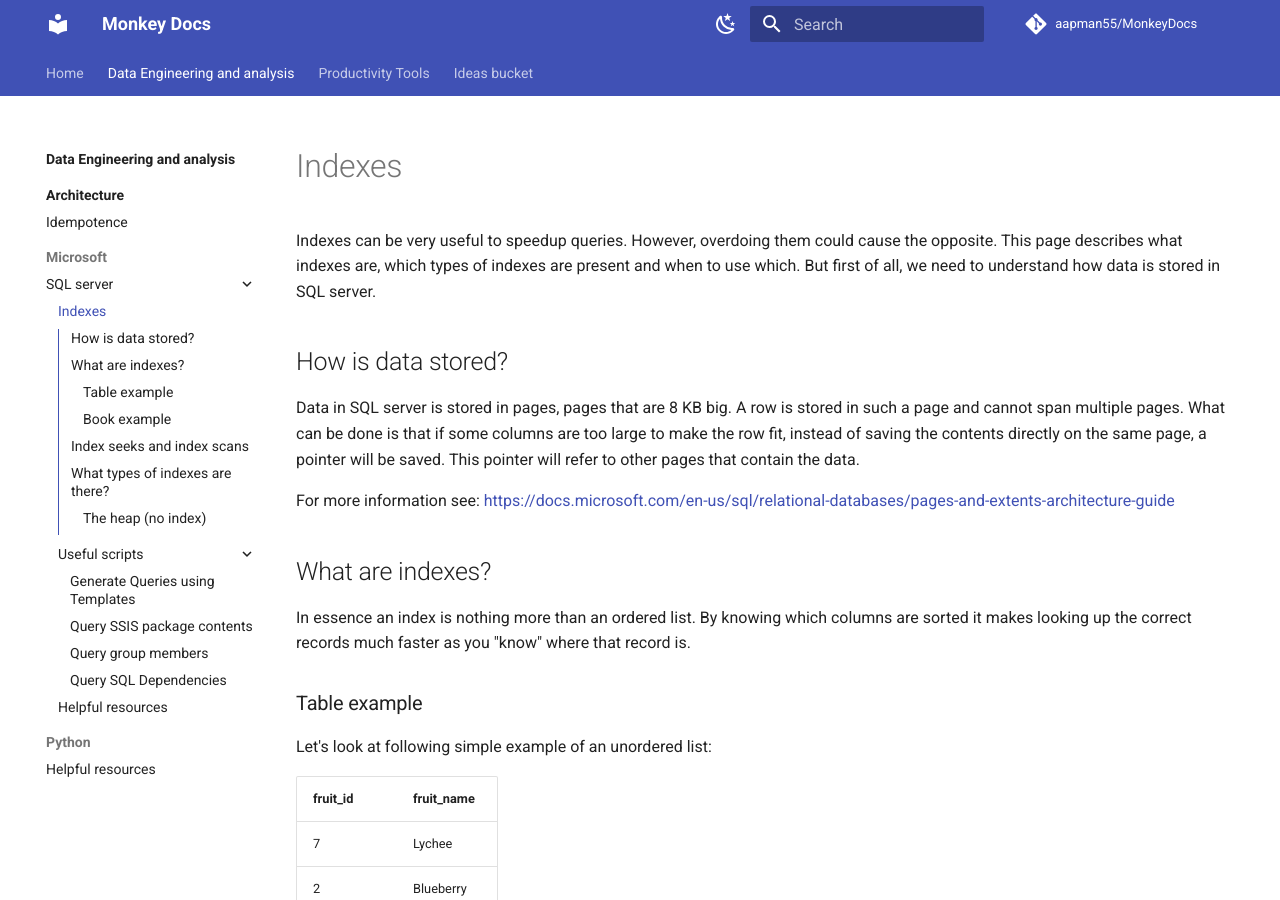
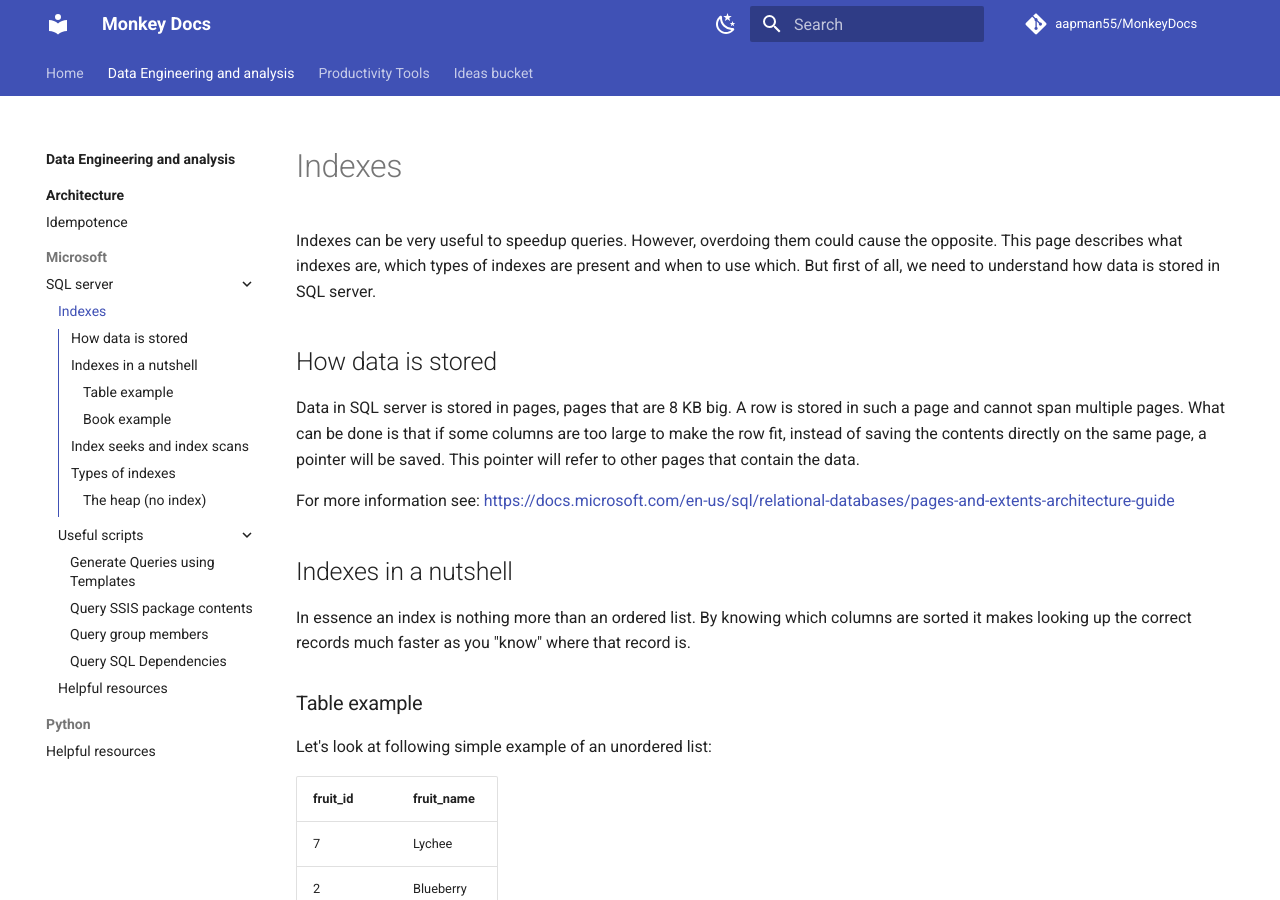
Before and after one commit to aapman55/MonkeyDocs, an MkDocs documentation site: the page built from docs/Data_Engineering_Analysis/Microsoft/SQL_server/indexes.md, in a window 1280 px wide and 900 px high. Built offline with MkDocs 1.6.1 and Material for MkDocs 9.7.7, drawn with Linux system fonts in a browser that asks for light colours; comment, search, counter and statistics services are not loaded; some of the changed text lies outside the part shown.

Commit message:
Rename headers

```diff
--- a/docs/Data_Engineering_Analysis/Microsoft/SQL_server/indexes.md
+++ b/docs/Data_Engineering_Analysis/Microsoft/SQL_server/indexes.md
@@ -3,7 +3,7 @@ Indexes can be very useful to speedup queries. However, overdoing them could cau
 This page describes what indexes are, which types of indexes are present and when to use which.
 But first of all, we need to understand how data is stored in SQL server.
 
-## How is data stored?
+## How data is stored
 Data in SQL server is stored in pages, pages that are 8 KB big. A row is stored in such a page and cannot span
 multiple pages. What can be done is that if some columns are too large to make the row fit, instead of saving the
 contents directly on the same page, a pointer will be saved. This pointer will refer to other pages that contain the
@@ -11,7 +11,7 @@ data.
 
 For more information see: https://docs.microsoft.com/en-us/sql/relational-databases/pages-and-extents-architecture-guide
 
-## What are indexes?
+## Indexes in a nutshell
 In essence an index is nothing more than an ordered list. By knowing which columns are sorted it makes
 looking up the correct records much faster as you "know" where that record is.
 
@@ -58,7 +58,7 @@ When there is no index present, you would have to go row by row and page by page
 takes considerably longer. This action of going through the rows is called index scan. Most of the time you want
 to avoid index scans.
 
-## What types of indexes are there?
+## Types of indexes
 So now we have a rough idea what indexes are and why they are handy, we can have a look what types of indexes there are.
 We can distinguish the following index types:
 
```
